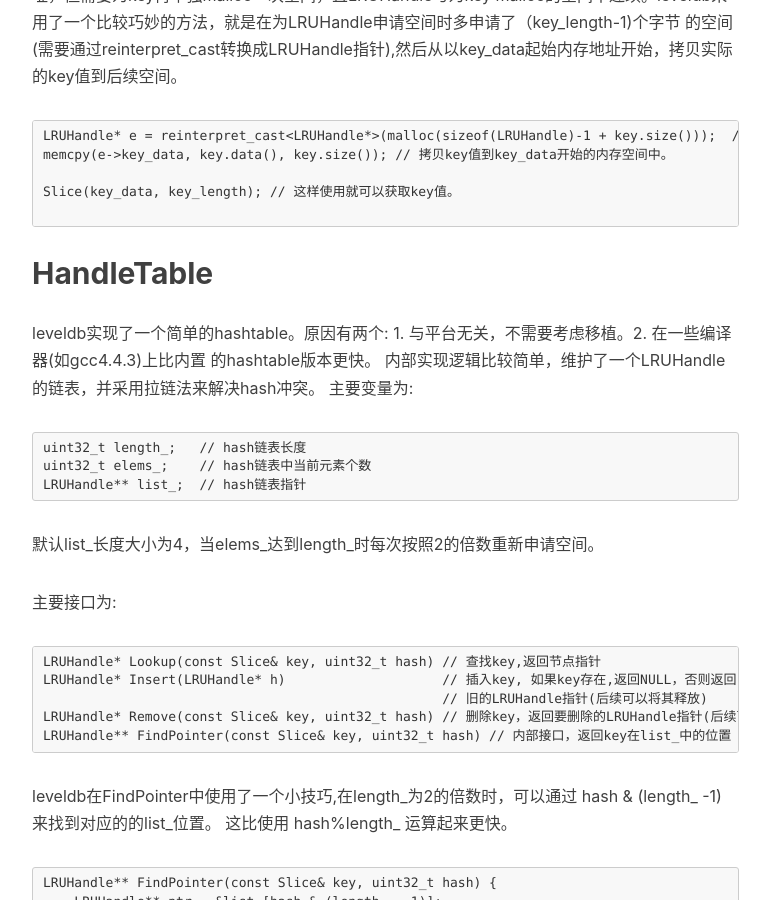
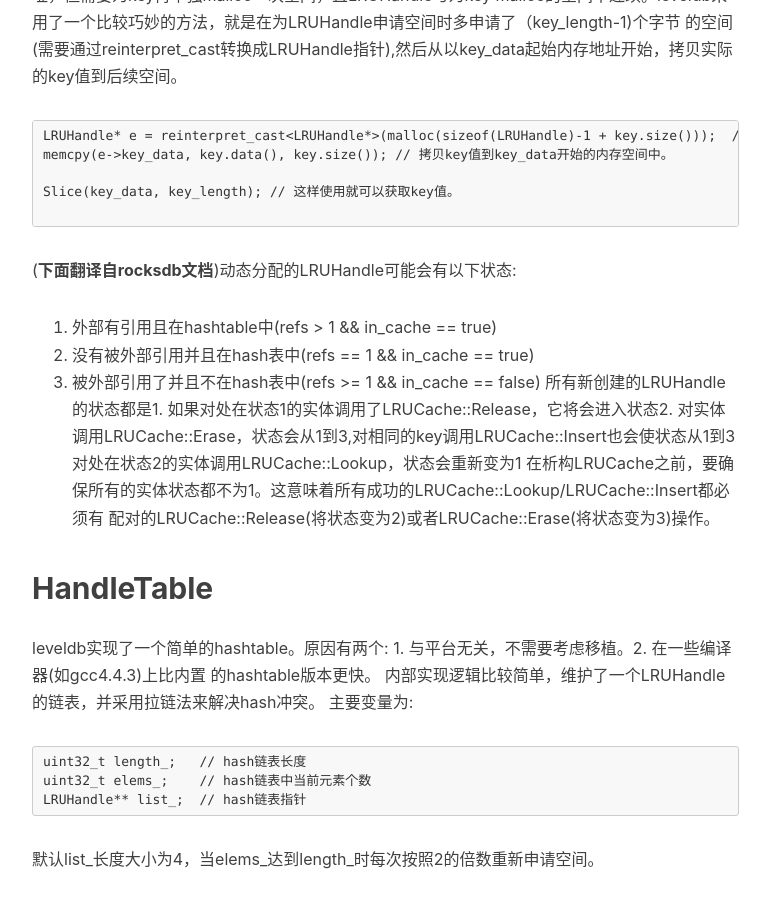
Before and after one commit to gao-xiao-long/gao-xiao-long.github.io, a Jekyll site: the page built from _posts/2016-05-13-leveldb-cache.markdown, in a window 1280 px wide and 900 px high, scrolled down 1415 px. Shown: the whole window, without its empty margins (233-1003 px from the left). Built offline with Jekyll 4.4.1, drawn with Linux system fonts in a browser that asks for light colours; nearby versions of some CDN libraries; comment, search, counter and statistics services are not loaded.

Commit message:
new content

````diff
--- a/_posts/2016-05-05-leveldb-arena.markdown
+++ b/_posts/2016-05-05-leveldb-arena.markdown
@@ -9,7 +9,7 @@ tags:
     - arena
 ---
 
-leveldb util目录中提供了通用功能的实现，比如内存管理(arena), 布隆过滤器(bloom), cache等，下面对这些通用功能的实现做下简单的分析。
+leveldb util目录中提供了通用功能的实现，比如内存管理(arena), 布隆过滤器(bloom), cache等，下面对这内存管理器Arena进行分析
 
 arena是leveldb中实现的一个简单的内存管理器, 对外部暴露如下三个接口:
 
--- a/_posts/2016-05-13-leveldb-cache.markdown
+++ b/_posts/2016-05-13-leveldb-cache.markdown
@@ -59,6 +59,18 @@ memcpy(e->key_data, key.data(), key.size()); // 拷贝key值到key_data开始的
 Slice(key_data, key_length); // 这样使用就可以获取key值。
 
 ```
+
+(**下面翻译自rocksdb文档**)动态分配的LRUHandle可能会有以下状态:
+1. 外部有引用且在hashtable中(refs >  1 && in_cache == true)
+2. 没有被外部引用并且在hash表中(refs == 1 && in_cache == true)
+3. 被外部引用了并且不在hash表中(refs >= 1 && in_cache == false)
+所有新创建的LRUHandle的状态都是1. 如果对处在状态1的实体调用了LRUCache::Release，它将会进入状态2.
+对实体调用LRUCache::Erase，状态会从1到3,对相同的key调用LRUCache::Insert也会使状态从1到3
+对处在状态2的实体调用LRUCache::Lookup，状态会重新变为1
+在析构LRUCache之前，要确保所有的实体状态都不为1。这意味着所有成功的LRUCache::Lookup/LRUCache::Insert都必须有
+配对的LRUCache::Release(将状态变为2)或者LRUCache::Erase(将状态变为3)操作。
+
+
 
 ## HandleTable
 
````
